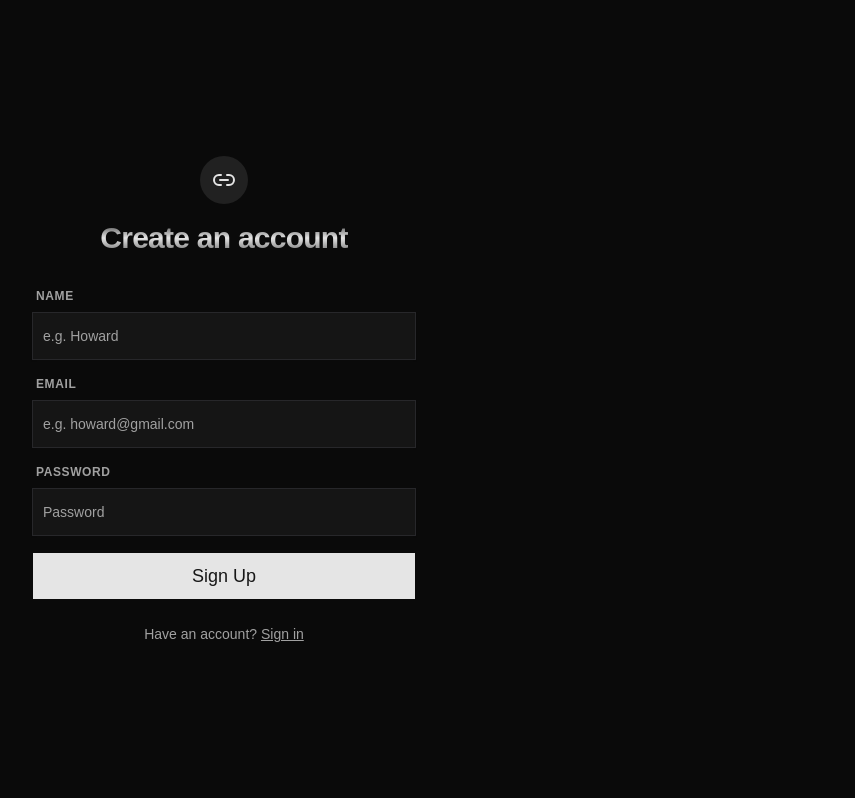
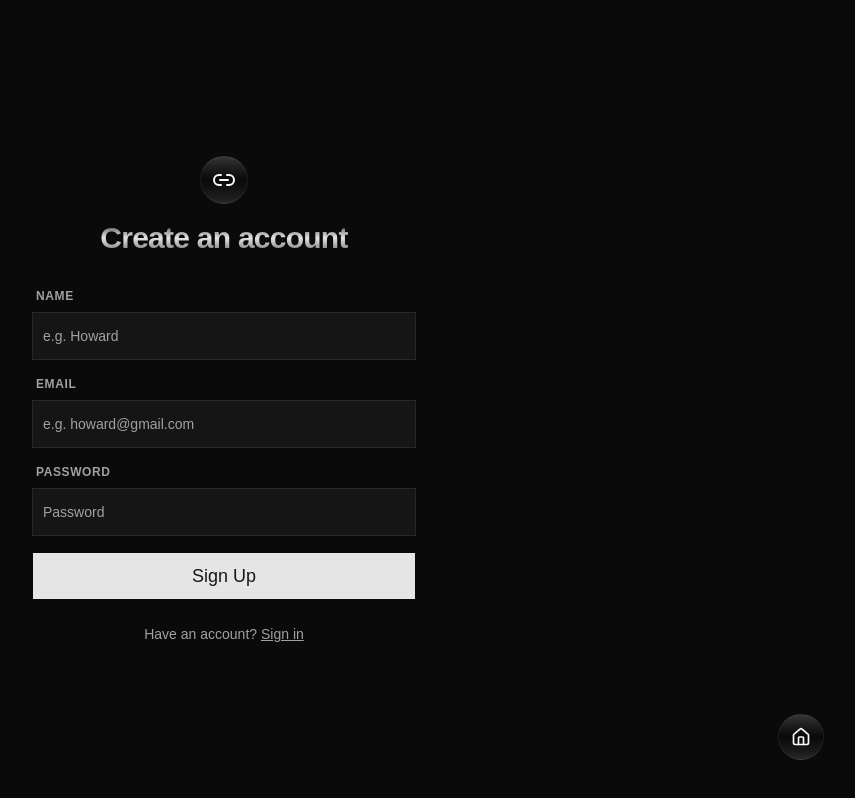
Before and after one commit to Vishesh-21/url_shortener, a React (Vite) app in the folder client/: page /sign-up in a window 1280 px wide. Shown: the whole page, without its empty margins (416-1271 px from the left). Built offline with nearby package versions, Linux system fonts and the light colour scheme; no server answers.

Commit message:
feat: enhance layout and styling of components, add logo and home redirect button.

```diff
--- a/client/src/App.tsx
+++ b/client/src/App.tsx
@@ -6,7 +6,9 @@ const App = () => {
   return (
     <BrowserRouter>
       {/* app routes  */}
-      <AppRoutes />
+      <div className="relative">
+        <AppRoutes />
+      </div>
 
       {/* sonner component  */}
       <Toaster position="top-right" />
--- a/client/src/components/auth/auth-header.tsx
+++ b/client/src/components/auth/auth-header.tsx
@@ -1,5 +1,4 @@
-import { Link2 } from "lucide-react";
-import { Link } from "react-router";
+import { Logo } from "../common/logo";
 
 interface Props {
   title: string;
@@ -9,12 +8,9 @@ interface Props {
 const AuthHeader = ({ title, subtitle }: Props) => {
   return (
     <div className="flex flex-col items-center mb-8">
-      <Link
-        to="/"
-        className="flex items-center justify-center hover:scale-105 transition-all w-12 h-12 mb-4 rounded-full bg-primary/10 text-primary"
-      >
-        <Link2 className="w-6 h-6" />
-      </Link>
+      {/* logo  */}
+      <Logo />
+
       <h1 className="text-3xl font-bold tracking-tight text-gradient text-center">
         {title}
       </h1>
--- a/client/src/components/auth/auth-input.tsx
+++ b/client/src/components/auth/auth-input.tsx
@@ -32,7 +32,7 @@ const AuthInput = ({
         placeholder={placeholder}
         value={value}
         onChange={onChange}
-        className="h-12 bg-transparent border-zinc-800 focus-visible:ring-primary/20 rounded-none"
+        className="h-12 bg-transparent border-zinc-800 focus-visible:outline-none focus-visible:ring-0 rounded-none"
       />
     </div>
   );
--- /dev/null
+++ b/client/src/components/auth/home-redirect.tsx
@@ -0,0 +1,22 @@
+import { useNavigate } from "react-router";
+import { Home } from "lucide-react";
+
+const HomeIconButton = () => {
+  const navigate = useNavigate();
+
+  const handleClick = () => {
+    navigate("/");
+  };
+
+  return (
+    <button
+      onClick={handleClick}
+      className="p-3 rounded-full cursor-pointer transition absolute bottom-10 right-10 icon-gradient"
+      aria-label="Go to home"
+    >
+      <Home className="w-5 h-5" />
+    </button>
+  );
+};
+
+export default HomeIconButton;
--- /dev/null
+++ b/client/src/components/common/logo.tsx
@@ -0,0 +1,9 @@
+import { Link2 } from "lucide-react";
+
+export const Logo = () => {
+  return (
+    <div className="flex items-center justify-center w-12 h-12 mb-4 rounded-full icon-gradient">
+      <Link2 className="w-6 h-6" />
+    </div>
+  );
+};
--- a/client/src/components/home/url-input.tsx
+++ b/client/src/components/home/url-input.tsx
@@ -27,14 +27,14 @@ export const UrlInput = ({
       <Input
         type="text"
         placeholder={placeHolder}
-        className="h-16 pl-6 pr-32 bg-white/20 border-white/30 rounded-none text-white placeholder:text-blue-100 text-lg"
+        className="h-16 pl-6 pr-32 bg-white/20 rounded-full text-white placeholder:text-blue-100 focus-visible:ring-0  text-lg"
         value={url}
         onChange={(e) => setUrl(e.target.value)}
       />
       <Button
         onClick={onShorten}
         variant={'ghost'}
-        className="absolute right-2 top-2 h-12 px-4 rounded-none font-bold cursor-pointer"
+        className="absolute right-2 top-2 h-12 px-4 rounded-full font-bold cursor-pointer"
         disabled={loading}
       >
         {loading ? (
--- a/client/src/index.css
+++ b/client/src/index.css
@@ -133,4 +133,8 @@
   .text-gradient {
     @apply bg-linear-to-b tracking-tight from-foreground/10 via-primary to-muted-foreground/50 bg-clip-text text-transparent;
   }
+
+  .icon-gradient {
+    @apply bg-linear-to-t from-muted-foreground/20 via-background to-muted-foreground/30 border border-muted-foreground/10 hover:scale-105 transition-all;
+  }
 }
--- a/client/src/layouts/auth-layout.tsx
+++ b/client/src/layouts/auth-layout.tsx
@@ -1,10 +1,12 @@
 import { Outlet } from "react-router";
 import { Container } from "../components/container";
+import HomeIconButton from "../components/auth/home-redirect";
 
 const AuthLayout = () => {
   return (
     <Container className="md:py-0">
       <Outlet />
+      <HomeIconButton />
     </Container>
   );
 };
```
